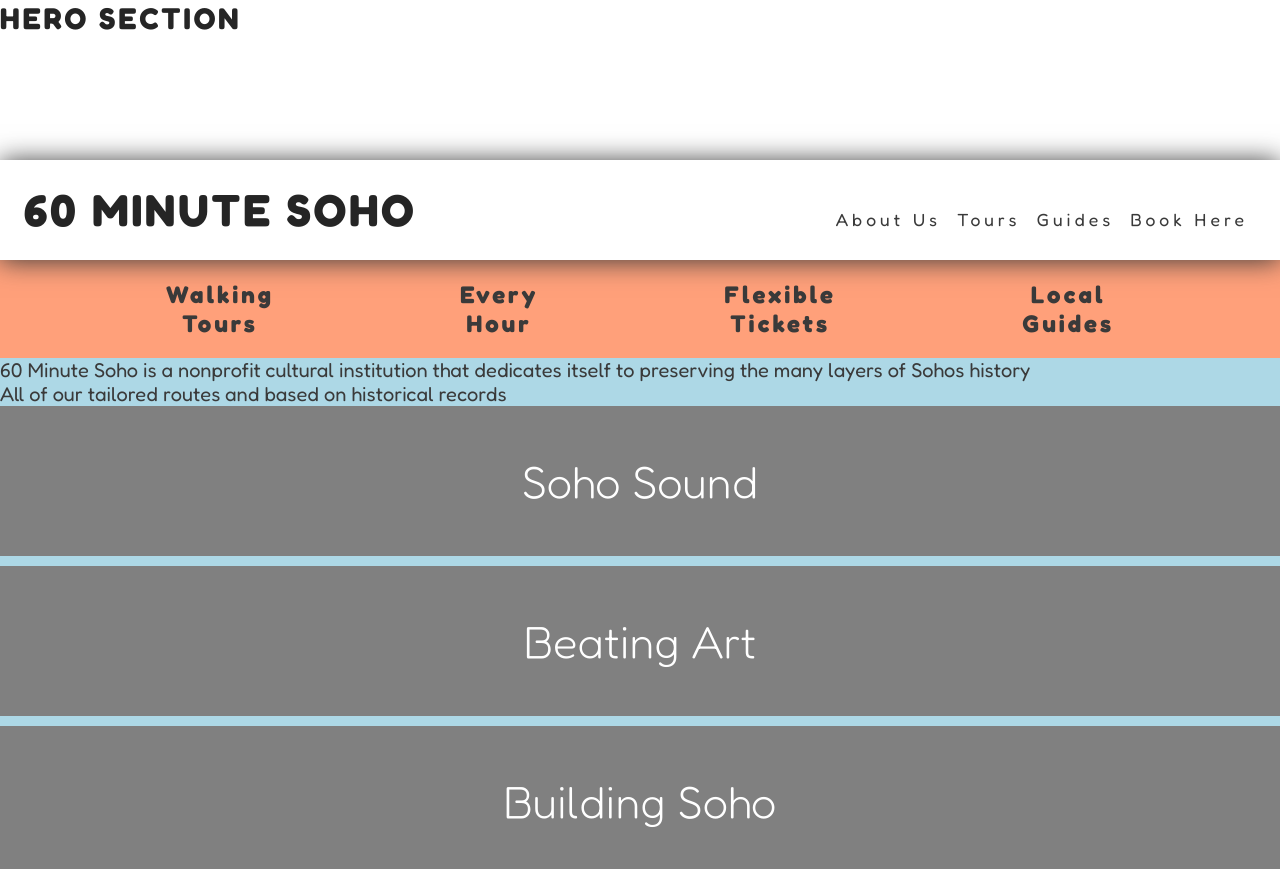
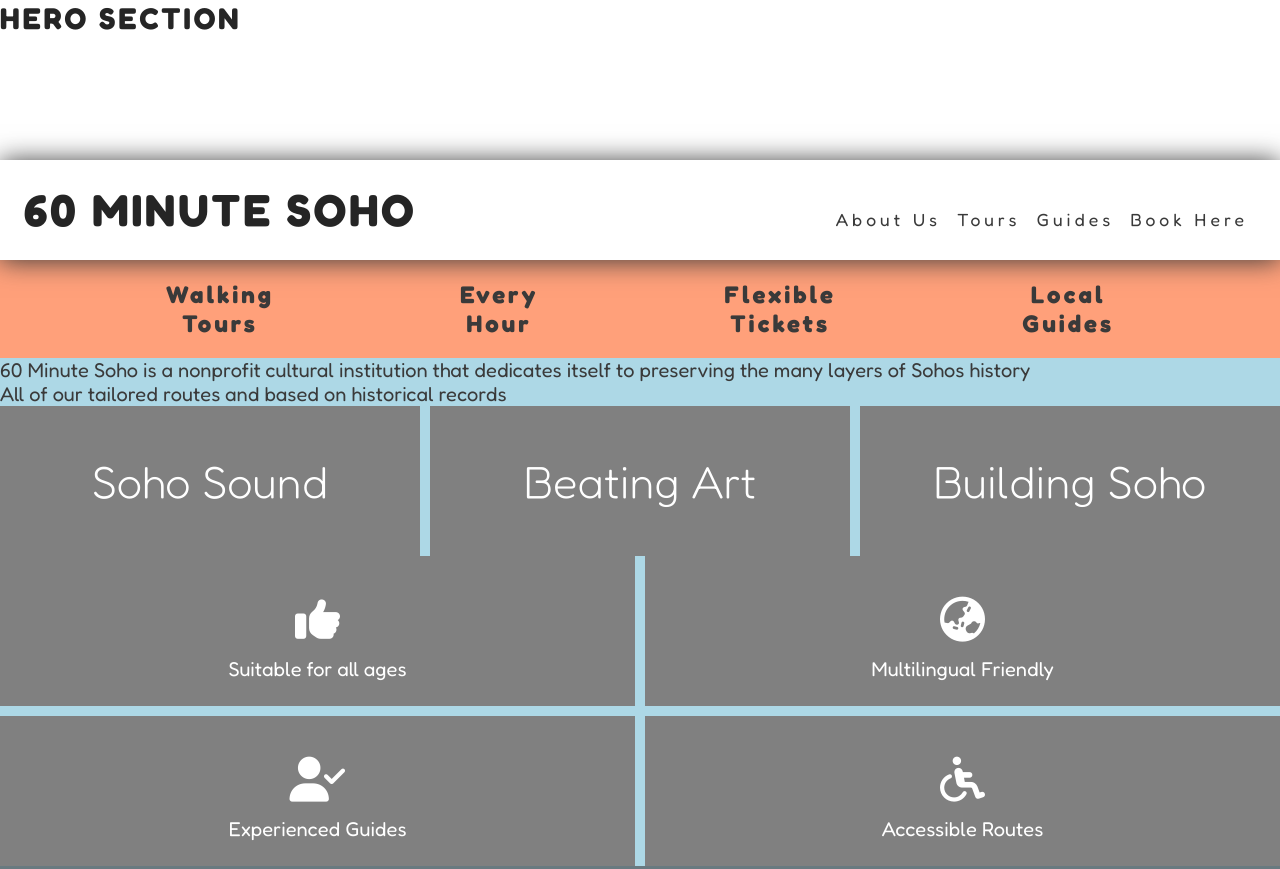
Before and after one commit to AlexBishopCode/60-MINUTE-SOHO, a plain HTML site: page index.html in a window 1280 px wide. Shown: the top 869 px of the page. Drawn offline with Linux system fonts and the light colour scheme.

Commit message:
Adjust .tours-container responsivity media query for larger screens

```diff
--- a/assets/css/style.css
+++ b/assets/css/style.css
@@ -251,6 +251,12 @@ div > span > h2 {
         line-height: 100px;
         margin: 0 0.5rem;
     }
+
+    .tours-container {
+        display: grid;
+        grid-template-columns: repeat(3, 1fr);
+        grid-gap: 10px;
+    }
 }
 
 /* Media query: tablets and larger (992px and up) */
```
